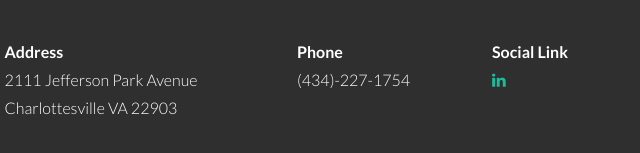
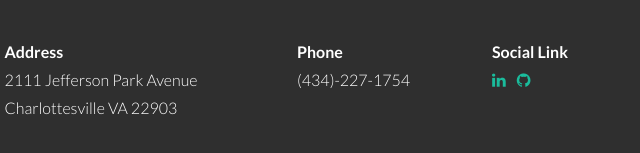
Before and after one commit to MinghuaJiang/home_page, a plain HTML site: page index.html in a window 1280 px wide. Shown: the part 3138-3291 px from the top of the page, 553-1193 px from the left. Drawn offline with Linux system fonts and the light colour scheme.

Commit message:
Update index.html

```diff
--- a/index.html
+++ b/index.html
@@ -355,6 +355,7 @@
 					<p><t>Social Link<t>
 					<br/>
 <a href="https://www.linkedin.com/in/minghua-jiang-598a1833"><i class="icon-linkedin"></i></a>
+<a href="https://www.github.com/MinghuaJiang"><i class="icon-github"></i></a>
 					</p>
 
 
```
